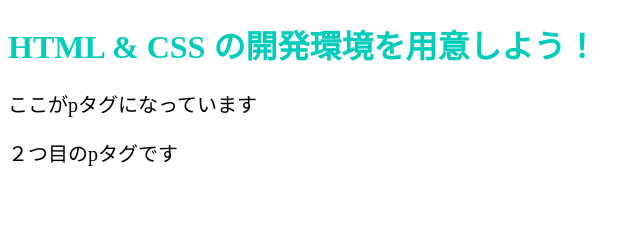
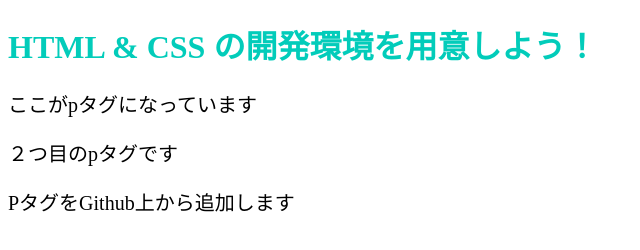
Before and after one commit to ksaito93/tazaki, a plain HTML site: page index.html in a window 1280 px wide. Shown: the whole page, without its empty margins (0-640 px from the left). Drawn offline with Linux system fonts and the light colour scheme.

Commit message:
Update index.html

```diff
--- a/index.html
+++ b/index.html
@@ -10,6 +10,7 @@
     <div class="top-wrapper">
       <p>ここがpタグになっています</p>
       <p>２つ目のpタグです</p>
+      <p>PタグをGithub上から追加します</p>
     </div>
   </body>
 </html>
```
